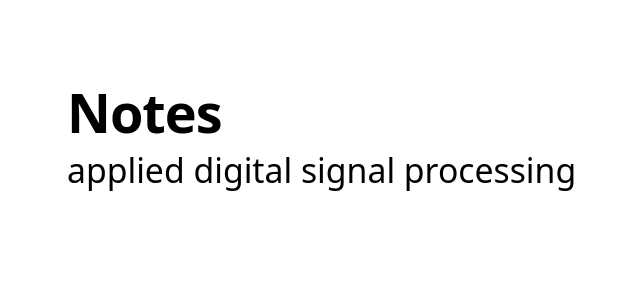
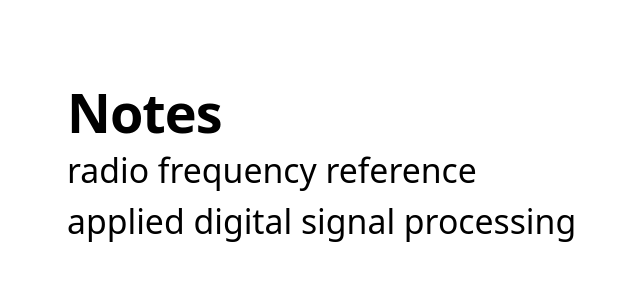
Before and after one commit to aunyks/blog, a Next.js app: page /notes in a window 1280 px wide. Shown: the top 300 px of the page, without its empty margins (41-681 px from the left). Built offline with nearby package versions, Linux system fonts and the light colour scheme.

Commit message:
rf reference to notes page

```diff
--- a/pages/notes/index.js
+++ b/pages/notes/index.js
@@ -4,6 +4,7 @@ import Link from 'components/Link'
 export default () => (
   <LinksPage
     title="Notes">
+    <Link href="/notes/frequency-reference">radio frequency reference</Link>
     <Link href="/notes/applied-dsp">applied digital signal processing</Link>
   </LinksPage>
 )
```
